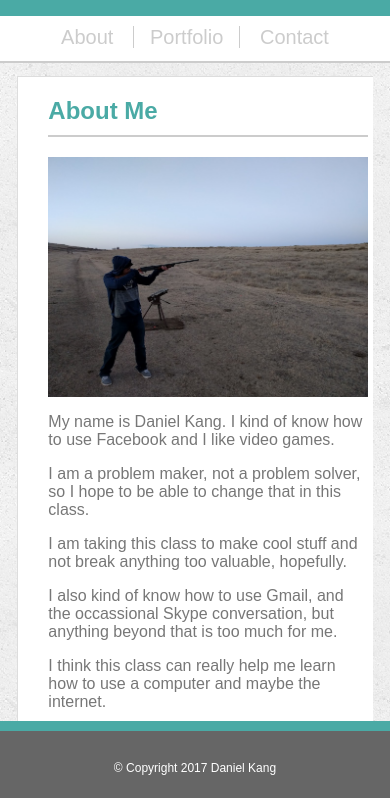
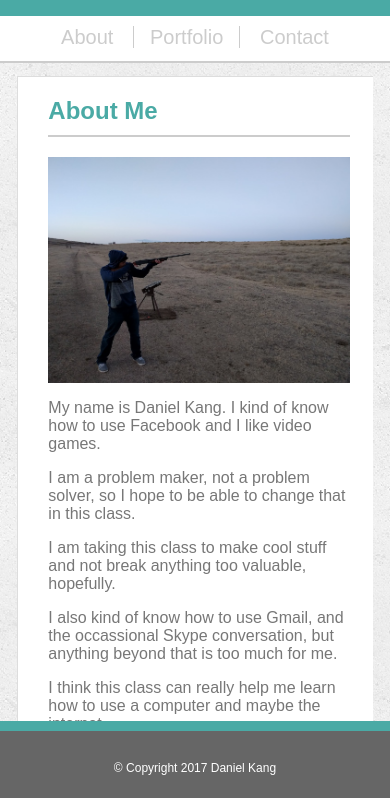
Before and after one commit to DeftDevDan/Responsive-Portfolio, a plain HTML site: page index.html in a window 390 px wide. Shown: the part 39-837 px from the top of the page. Drawn offline with Linux system fonts and the light colour scheme.

Commit message:
Updated sizing

```diff
--- a/assets/css/style.css
+++ b/assets/css/style.css
@@ -298,7 +298,8 @@ button {
 	}
 
 	.content {
-		width: 90%;
+		width: 85%;
+		margin:none;
 	}
 
 	.content h1 {
```
